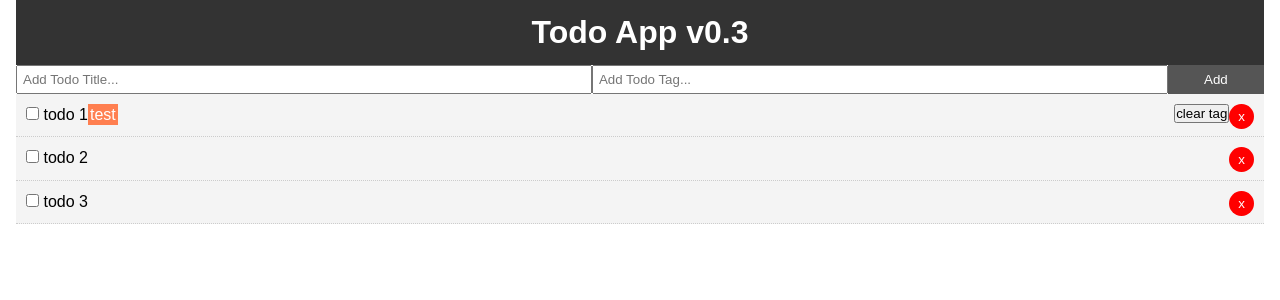
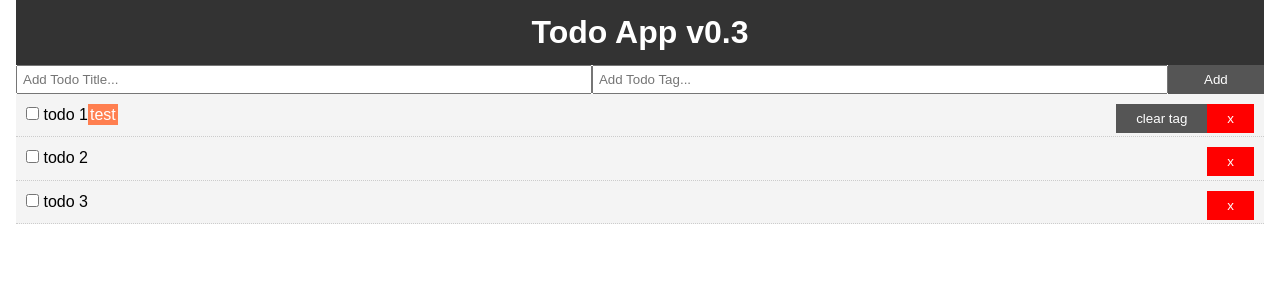
Before and after one commit to lgalonso/react-todo, a React (Create React App) app in the folder app/: page / in a window 1280 px wide. Shown: the top 300 px of the page. Built offline with nearby package versions, Linux system fonts and the light colour scheme.

Commit message:
minor changes

```diff
--- a/app/src/components/TodoItem.js
+++ b/app/src/components/TodoItem.js
@@ -19,8 +19,8 @@ export class TodoItem extends Component {
                     <input type="checkbox" onChange={this.props.toggleComplete.bind(this, id)} />{' '}
                     {title}
                     <span style={tag != '' ? spanStyle : {display: 'none'}}>{tag}</span>
-                    <button onClick={this.props.deleteTodo.bind(this, id)} style={btnStyle}>x</button>
-                    <button onClick={this.props.clearTag.bind(this, id)} style={tag != '' ? clearStyle : {display: 'none'}}>clear tag</button>
+                    <button className='btn btn-danger btn-xs' onClick={this.props.deleteTodo.bind(this, id)} style={btnStyle}>x</button>
+                    <button className='btn btn-flat' onClick={this.props.clearTag.bind(this, id)} style={tag != '' ? {float: 'right'} : {display: 'none'}}>clear tag</button>
                 </p>
             </div>
         )
@@ -36,8 +36,8 @@ const btnStyle = {
     background: 'red',
     color: 'white',
     border: 'none',
-    padding: '5px 9px',
-    borderRadius: '50%',
+    // padding: '5px 9px',
+    // borderRadius: '50%',
     cursor: 'pointer',
     float: 'right'
 
@@ -51,6 +51,9 @@ const spanStyle = {
 
 const clearStyle = {
     float: 'right',
+    backgroundColor: 'white',
+    color: 'black',
+    border: '2px solid grey',
 
 }
 
```
